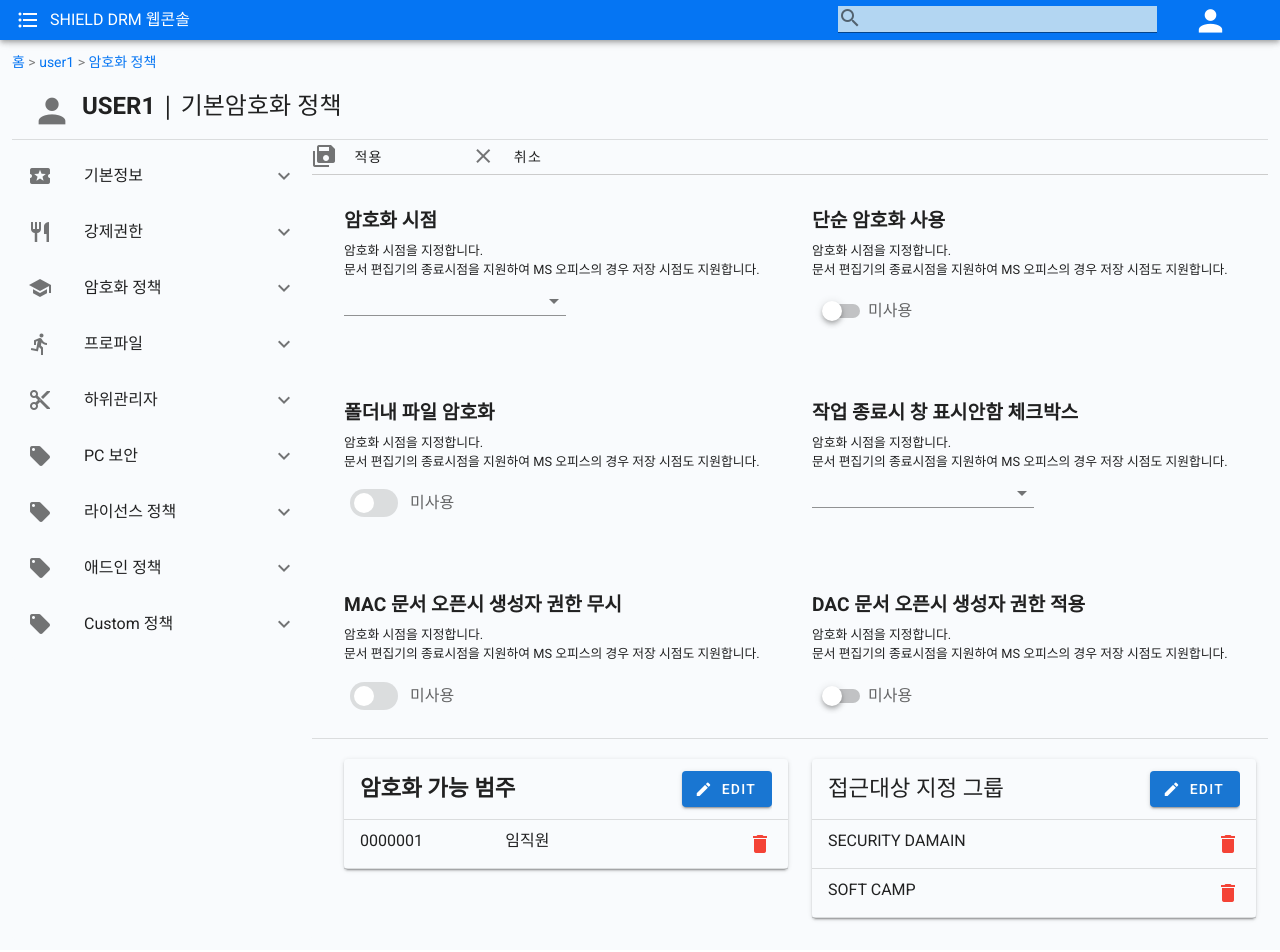
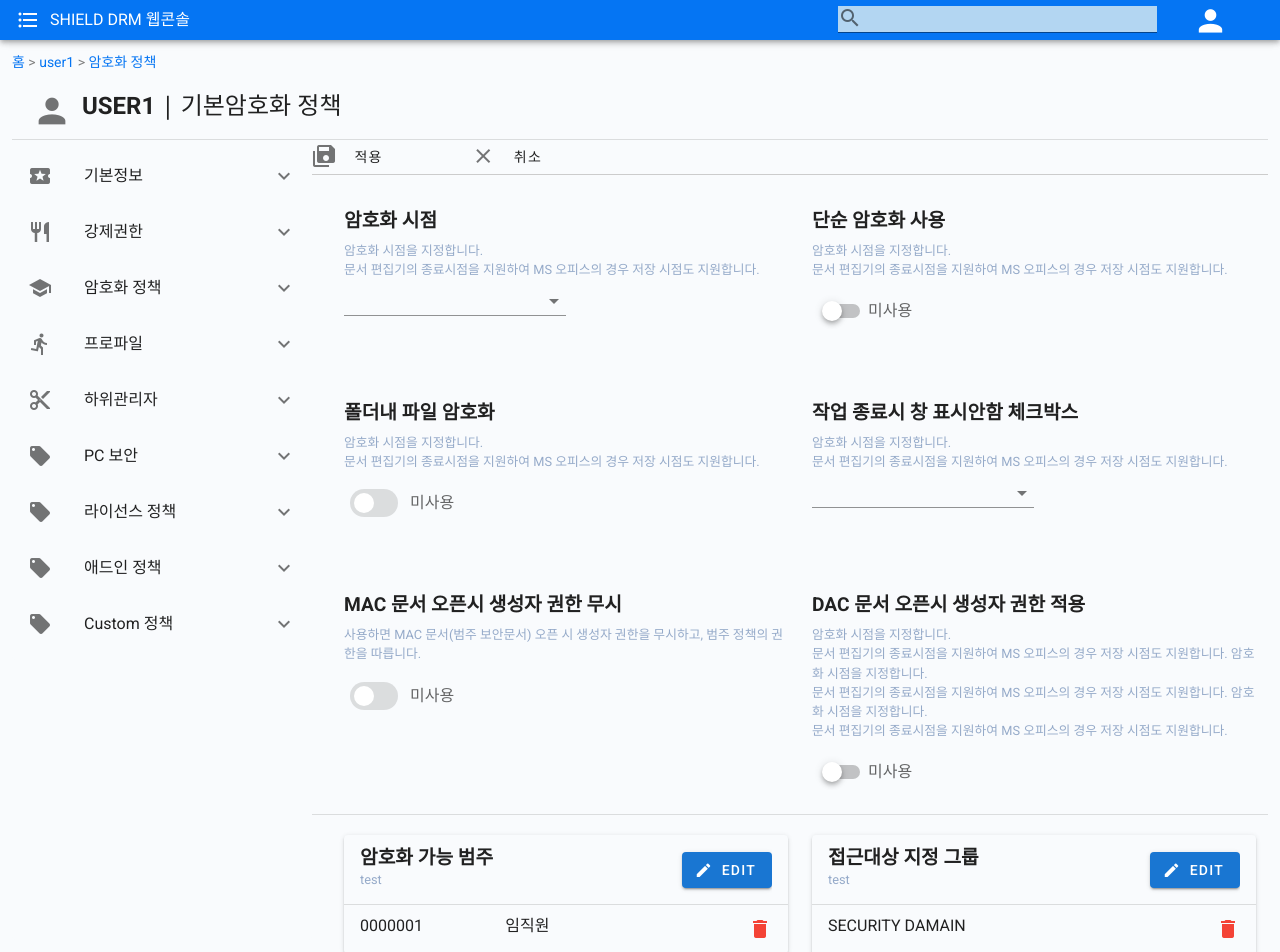
Before and after one commit to woo-da-young/cs_console_demo, a Vue app: page /#/ in a window 1280 px wide. Shown: the top 952 px of the page. Built offline with nearby package versions, Linux system fonts and the light colour scheme.

Commit message:
디테일 수정2

```diff
--- a/src/Home.vue
+++ b/src/Home.vue
@@ -214,7 +214,11 @@
             <!-- 3 -->
             <v-col cols="6" >
               <div class="contents_title">MAC 문서 오픈시 생성자 권한 무시</div>
-              <div class="contents_comment">암호화 시점을 지정합니다.<br>문서 편집기의 종료시점을 지원하여 MS 오피스의 경우 저장 시점도 지원합니다.</div>
+              <div class="contents_comment">
+                <ul class="contents_comment-ul">
+                  <li>사용하면 MAC 문서(범주 보안문서) 오픈 시 생성자 권한을 무시하고, 범주 정책의 권한을 따릅니다.</li>
+                </ul>
+              </div>
               <v-switch
                 v-model="switch3"
                 inset
@@ -227,7 +231,11 @@
             </v-col>
             <v-col  cols="6" >
               <div class="contents_title">DAC 문서 오픈시 생성자 권한 적용 </div>
-              <div class="contents_comment">암호화 시점을 지정합니다.<br>문서 편집기의 종료시점을 지원하여 MS 오피스의 경우 저장 시점도 지원합니다.</div>
+              <div class="contents_comment">
+                암호화 시점을 지정합니다.<br>문서 편집기의 종료시점을 지원하여 MS 오피스의 경우 저장 시점도 지원합니다.
+                암호화 시점을 지정합니다.<br>문서 편집기의 종료시점을 지원하여 MS 오피스의 경우 저장 시점도 지원합니다.
+                암호화 시점을 지정합니다.<br>문서 편집기의 종료시점을 지원하여 MS 오피스의 경우 저장 시점도 지원합니다.
+              </div>
               <v-switch
                 v-model="switch4"
 
@@ -250,9 +258,11 @@
                               align="center"
                               justify="space-around"
                             >
-                              <v-col cols="8" style="font-weight:bold" >암호화 가능 범주</v-col>
+                              <v-col cols="8">
+                                <div class="contents_title">암호화 가능 범주</div>
+                                <div class="contents_comment">test</div>
+                              </v-col>
                               <v-col cols="4" align="right" justify="space-around">
-
                                 <v-dialog v-model="dialog" persistent max-width="800">
                                   <template v-slot:activator="{ on, attrs }">
                                     <v-btn color="primary" v-bind="attrs" v-on="on"><v-icon left>mdi-pencil</v-icon>Edit</v-btn>
@@ -342,7 +352,10 @@
                 <v-list-item>
                   <v-list-item-content style="font-size:1.4rem; ">
                       <v-row align="center" justify="space-around" >
-                        <v-col cols="8">접근대상 지정 그룹</v-col>
+                        <v-col cols="8">
+                            <div class="contents_title">접근대상 지정 그룹</div>
+                            <div class="contents_comment">test</div>
+                          </v-col>
                         <v-col cols="4" align="right" justify="space-around">
                           <v-dialog v-model="dialog2" persistent max-width="800">
                             <template v-slot:activator="{ on, attrs }">
@@ -623,6 +636,7 @@
 }
 .contents_comment {
   font-size: 0.8rem; padding-bottom:5px;
+  color:#95aac9!important;
 }
 .contents_layout {
   padding-top:20px; padding-left:20px;
@@ -639,5 +653,8 @@
 .v-main__wrap{
   background-color: #F9FBFD;
 }
-
+.contents_comment-ul{
+  list-style: none;
+  padding-left: 0px !important;
+}
 </style>
```
